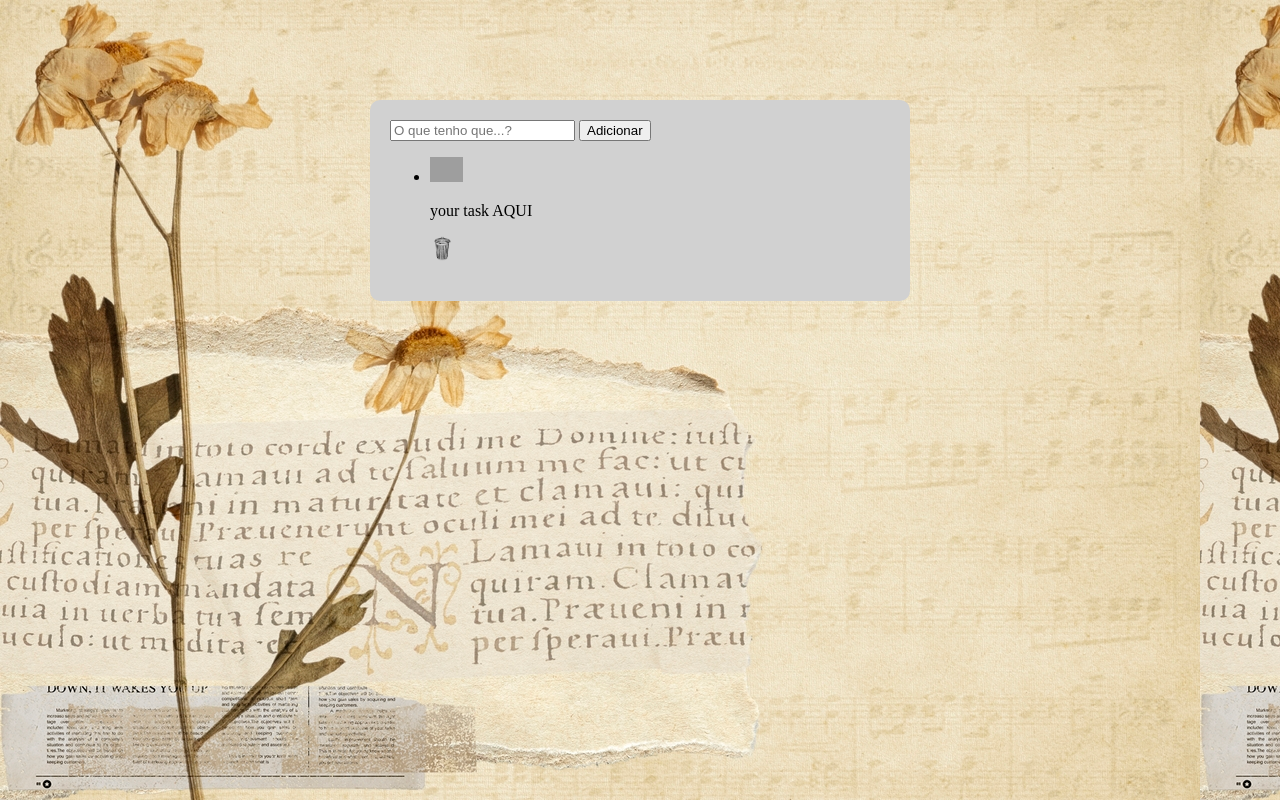
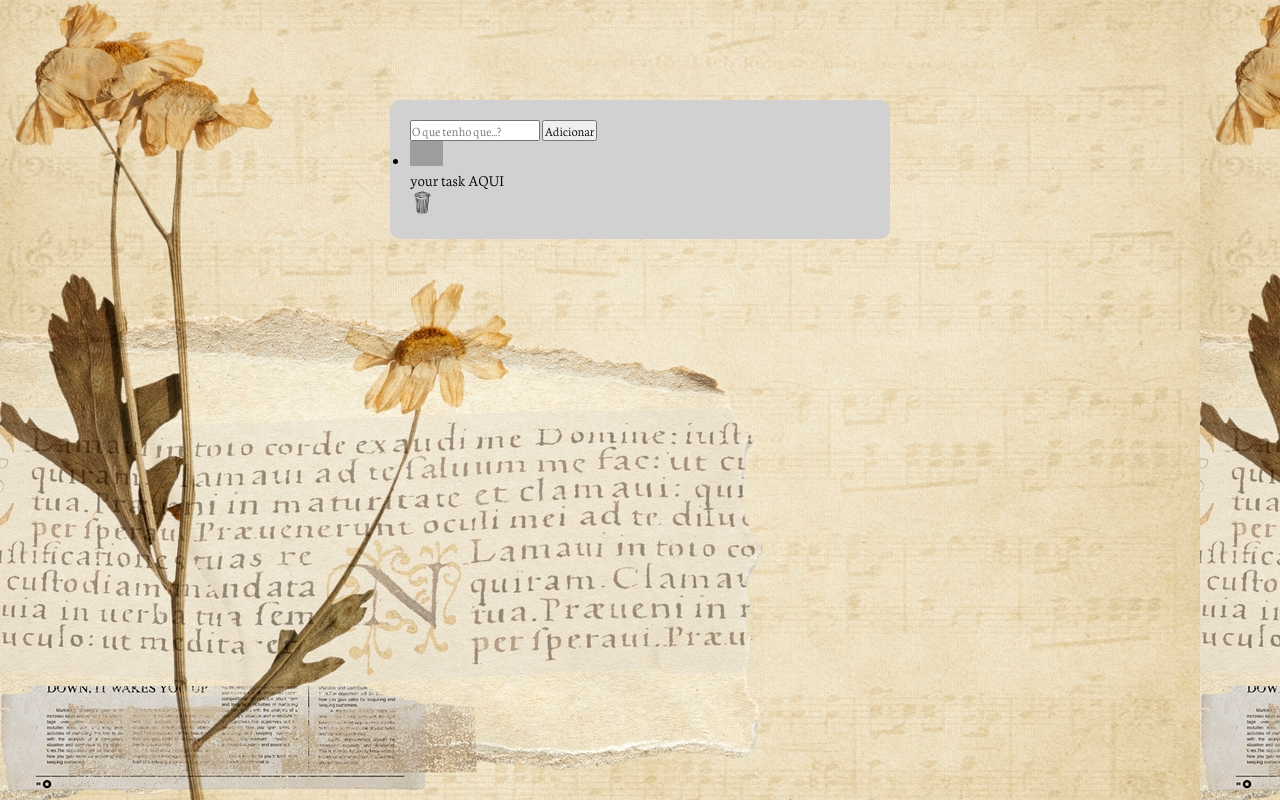
Before and after one commit to euLita/to_Do_List, a plain HTML site: page index.html in a window 1280 px wide. Drawn offline with Linux system fonts and the light colour scheme; grey boxes are pictures that could not be loaded.

Commit message:
today this first moment add an font and, parametro to reset values of the program with default on browser

```diff
--- a/index.html
+++ b/index.html
@@ -7,6 +7,9 @@
     <meta name="viewport" content="width=device-width, initial-scale=1.0">
     <link rel="stylesheet" href="styles.css">
     <title>To Do List</title>
+    <link rel="preconnect" href="https://fonts.googleapis.com">
+    <link rel="preconnect" href="https://fonts.gstatic.com" crossorigin>
+    <link href="https://fonts.googleapis.com/css2?family=Neuton:wght@300&display=swap" rel="stylesheet">
 </head>
 
 <body>
--- a/styles.css
+++ b/styles.css
@@ -1,4 +1,10 @@
 
+* {
+    margin: 0;
+    padding: 0;
+    box-sizing: border-box;
+    font-family: 'Neuton', serif;
+}
 body {
     background: url("./img/handwriting.png");
 }
```
